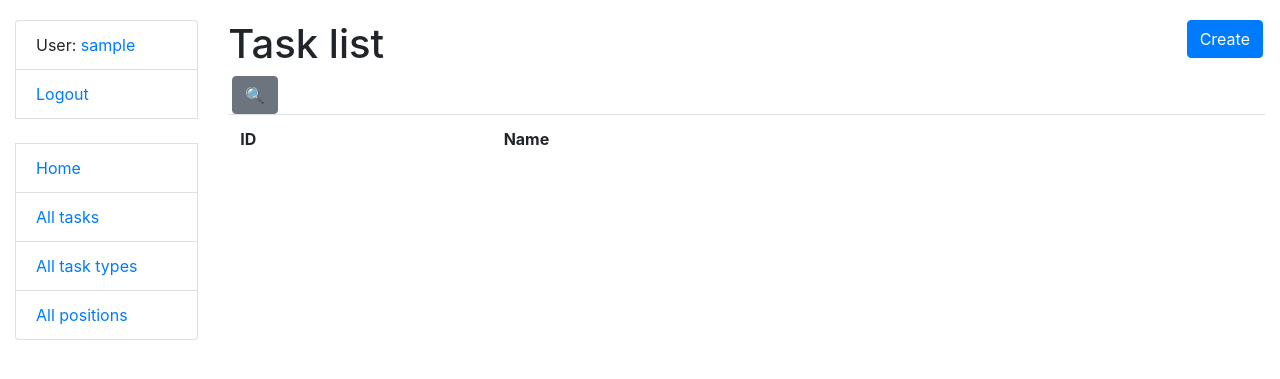
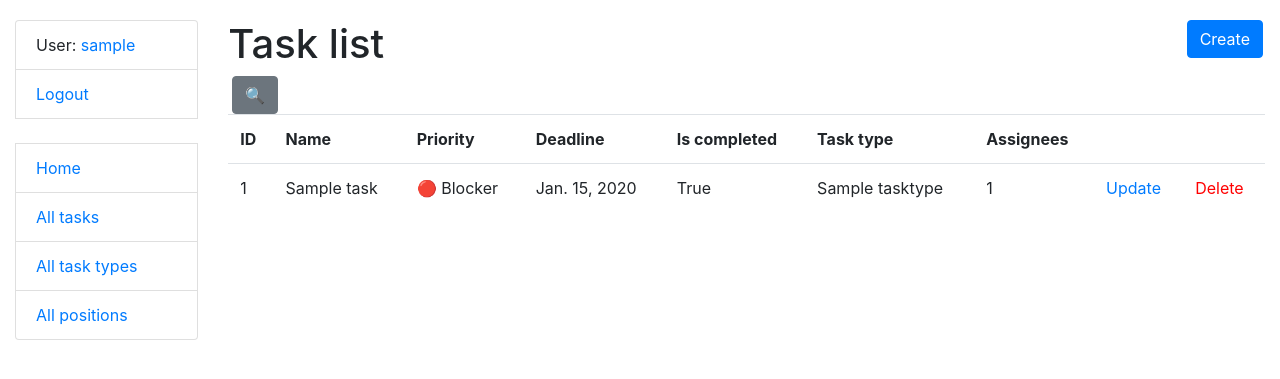
Before and after one commit to MaksymProtsak/it-company-task-manager, a Django app: page /tasks/ in a window 1280 px wide. Shown: the top 379 px of the page. Run offline with Django 5.2, Linux system fonts and the light colour scheme; a user stored in the database is signed in; tables that the repository leaves empty hold one stand-in row (values such as "Sample post"); lists and menus that the app fills with data are empty; some libraries are stand-ins or nearby versions.

Commit message:
Filled with right table data.

```diff
--- a/templates/task_manager/task_list.html
+++ b/templates/task_manager/task_list.html
@@ -17,26 +17,46 @@
       <tr>
         <th>ID</th>
         <th>Name</th>
+        <th>Priority</th>
+        <th>Deadline</th>
+        <th>Is completed</th>
+        <th>Task type</th>
+        <th>Assignees</th>
         <th></th>
         <th></th>
       </tr>
 
-      {% for type in task_type_list %}
+      {% for task in task_list %}
         <tr>
           <td>
-            {{ type.id }}
+            {{ task.id }}
           </td>
           <td>
-            {{ type.name }}
+            {{ task.name }}
           </td>
           <td>
-             <a href="{% url 'task_manager:task-type-update' pk=type.id %}">
+            {{ task.get_priority_display }}
+          </td>
+          <td>
+            {{ task.deadline}}
+          </td>
+          <td>
+            {{ task.is_completed}}
+          </td>
+          <td>
+            {{ task.task_type}}
+          </td>
+          <td>
+            {{ task.assignees.count}}
+          </td>
+          <td>
+             <a href="{% url 'task_manager:task-type-update' pk=task.id %}">
               Update
             </a>
           </td>
           <td>
             <a style="color: red"
-               href="{% url 'task_manager:task-type-delete' pk=type.id %}">
+               href="{% url 'task_manager:task-type-delete' pk=task.id %}">
               Delete
             </a>
           </td>
@@ -45,6 +65,6 @@
     </table>
 
   {% else %}
-    <p>There are no task types in the task manager.</p>
+    <p>There are no tasks in the task manager.</p>
   {% endif %}
 {% endblock %}
```
